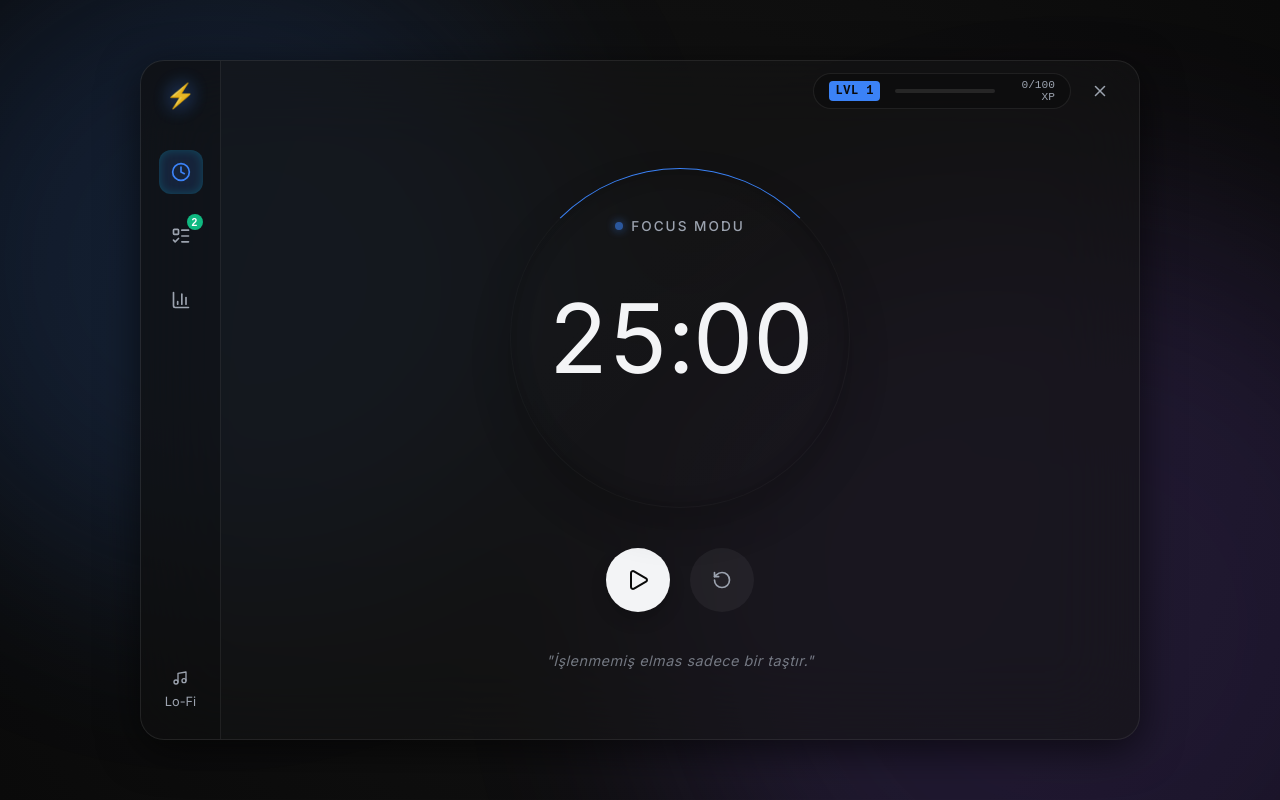
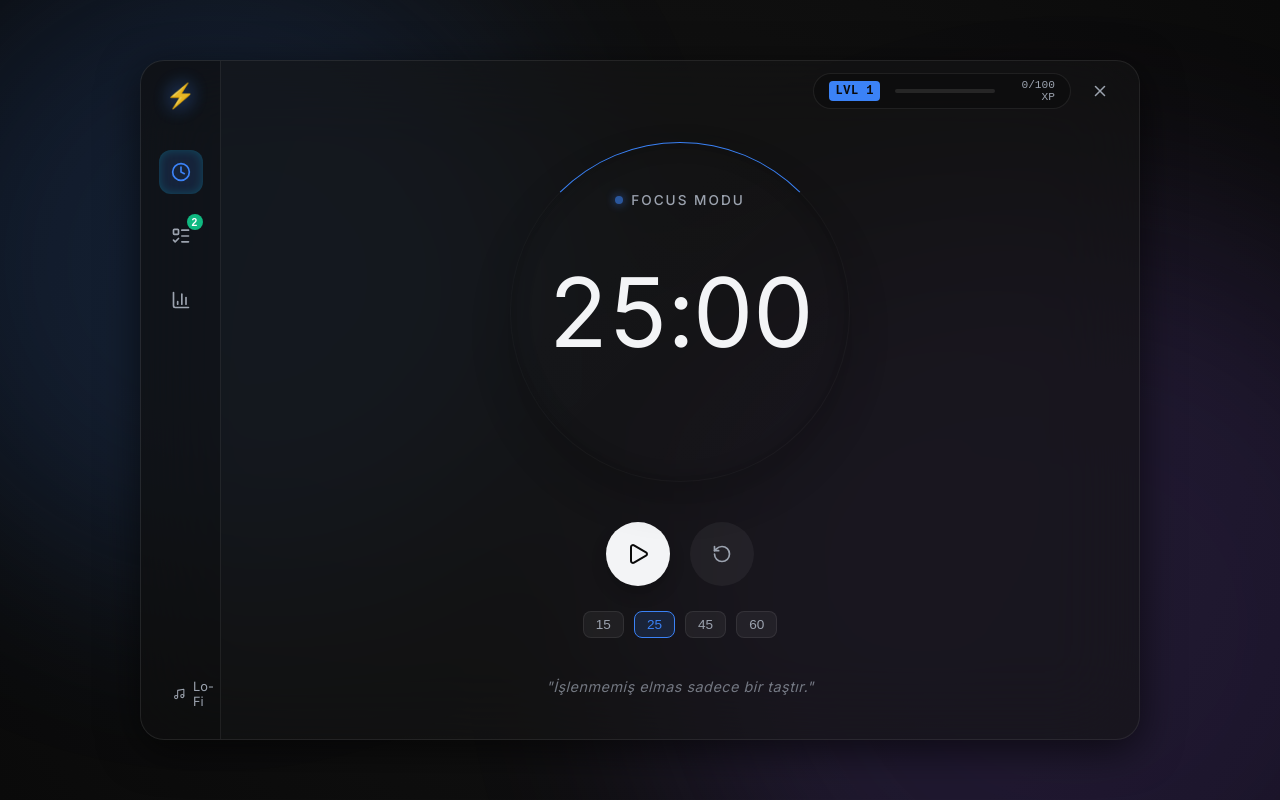
Before and after one commit to unitybtw/focus-zen, a React (Vite) app: page / in a window 1280 px wide. Built offline with nearby package versions, Linux system fonts and the light colour scheme.

Commit message:
feat: Add Desktop Notifications, Lofi Volume control, Custom Timer limits, and Zen Synth

```diff
--- a/src/App.jsx
+++ b/src/App.jsx
@@ -26,13 +26,14 @@ function App() {
   };
 
   // Timer State
-  const defaultTime = 25 * 60;
+  const [defaultTime, setDefaultTime] = useState(25 * 60);
   const breakTime = 5 * 60;
   const [timeLeft, setTimeLeft] = useState(defaultTime);
   const [isRunning, setIsRunning] = useState(false);
   const [isBreak, setIsBreak] = useState(false);
 
   const [ambientPlaying, setAmbientPlaying] = useState(false);
+  const [lofiVolume, setLofiVolume] = useState(0.4);
   const audioRef = useRef(null); // Reference for Howler instance
 
   useEffect(() => {
@@ -40,15 +41,21 @@ function App() {
     audioRef.current = new Howl({
       src: ['/lofi.mp3'],
       loop: true,
-      volume: 0.4,
+      volume: lofiVolume,
       html5: true // Force HTML5 Audio so it streams properly without filling RAM
     });
+
+    // Request notification permission on boot
+    if ("Notification" in window && Notification.permission !== "granted") {
+      Notification.requestPermission();
+    }
 
     return () => {
       if (audioRef.current) {
         audioRef.current.unload();
       }
     };
+    // eslint-disable-next-line react-hooks/exhaustive-deps
   }, []);
 
   const toggleLofi = () => {
@@ -58,6 +65,14 @@ function App() {
     } else {
       audioRef.current.pause();
       setAmbientPlaying(false);
+    }
+  };
+
+  const changeLofiVolume = (e) => {
+    const vol = parseFloat(e.target.value);
+    setLofiVolume(vol);
+    if (audioRef.current) {
+      audioRef.current.volume(vol);
     }
   };
 
@@ -79,31 +94,46 @@ function App() {
   // Refs for audio (Using browser oscillator API for futuristic beep sounds)
   const audioCtxRef = useRef(null);
 
-  // Sound Synthesizer (No external files needed)
+  // Sound Synthesizer (No external files needed) - Zen Bell
   const playAlarmSound = () => {
     if (!audioCtxRef.current) audioCtxRef.current = new (window.AudioContext || window.webkitAudioContext)();
     const ctx = audioCtxRef.current;
 
-    // Cyberpunk synth beep
+    // Zen Bowl frequencies
+    const frequencies = [432, 864, 1296];
+
+    frequencies.forEach((freq, i) => {
       const osc = ctx.createOscillator();
       const gainNode = ctx.createGain();
 
-    osc.type = 'sawtooth';
-    osc.frequency.setValueAtTime(440, ctx.currentTime);
-    osc.frequency.exponentialRampToValueAtTime(880, ctx.currentTime + 0.1);
+      osc.type = 'sine';
+      osc.frequency.setValueAtTime(freq, ctx.currentTime);
 
       gainNode.gain.setValueAtTime(0, ctx.currentTime);
-    gainNode.gain.linearRampToValueAtTime(0.5, ctx.currentTime + 0.05);
-    gainNode.gain.exponentialRampToValueAtTime(0.01, ctx.currentTime + 0.5);
+      // Fade in quickly
+      gainNode.gain.linearRampToValueAtTime(0.3 / (i + 1), ctx.currentTime + 0.1);
+      // Long fading resonance
+      gainNode.gain.exponentialRampToValueAtTime(0.001, ctx.currentTime + 3.5);
 
       osc.connect(gainNode);
       gainNode.connect(ctx.destination);
       osc.start();
-    osc.stop(ctx.currentTime + 0.5);
+      osc.stop(ctx.currentTime + 4);
+    });
   };
 
   const handleSessionEnd = () => {
     playAlarmSound();
+
+    // Trigger Native Notification
+    if ("Notification" in window && Notification.permission === "granted") {
+      new Notification("FocusZen", {
+        body: isBreak ? "Mola sona erdi, yeniden odaklanma vakti!" : "Odak süren bitti, harika çalıştın. Biraz dinlen.",
+        icon: "/icon.png",
+        silent: true // Custom synth plays instead of OS ping
+      });
+    }
+
     if (!isBreak) {
       setTotalPomodoros(prev => prev + 1);
       gainXp(50); // 50 XP for focusing
@@ -158,6 +188,14 @@ function App() {
   const resetTimer = () => {
     setIsRunning(false);
     setTimeLeft(isBreak ? breakTime : defaultTime);
+  };
+
+  const changeDefaultTime = (minutes) => {
+    if (!isRunning && !isBreak) {
+      const newTime = minutes * 60;
+      setDefaultTime(newTime);
+      setTimeLeft(newTime);
+    }
   };
 
   const formatTime = (seconds) => {
@@ -231,12 +269,24 @@ function App() {
             </button>
           </div>
 
-          <div className="ambient-toggle" onClick={toggleLofi}>
+          <div className="ambient-toggle">
+            <div style={{display: 'flex', alignItems: 'center', gap: '8px', cursor: 'pointer', marginBottom: ambientPlaying ? '10px' : '0'}} onClick={toggleLofi}>
               <div className={`visualizer ${ambientPlaying ? 'playing' : ''}`}>
                 <span></span><span></span><span></span><span></span>
               </div>
               <Music size={16} />
               <span style={{fontSize: '0.8rem'}}>Lo-Fi</span>
+            </div>
+
+            {ambientPlaying && (
+              <input
+                type="range"
+                min="0" max="1" step="0.05"
+                value={lofiVolume}
+                onChange={changeLofiVolume}
+                className="volume-slider no-drag"
+              />
+            )}
           </div>
         </nav>
 
@@ -276,6 +326,15 @@ function App() {
                     <RotateCcw size={20} />
                   </button>
                 </div>
+
+                {!isRunning && !isBreak && (
+                  <div className="time-selectors">
+                    <button className={`time-btn ${defaultTime === 15*60 ? 'active' : ''}`} onClick={() => changeDefaultTime(15)}>15</button>
+                    <button className={`time-btn ${defaultTime === 25*60 ? 'active' : ''}`} onClick={() => changeDefaultTime(25)}>25</button>
+                    <button className={`time-btn ${defaultTime === 45*60 ? 'active' : ''}`} onClick={() => changeDefaultTime(45)}>45</button>
+                    <button className={`time-btn ${defaultTime === 60*60 ? 'active' : ''}`} onClick={() => changeDefaultTime(60)}>60</button>
+                  </div>
+                )}
 
                 <div className="quote-container">
                    <p>"{currentQuote}"</p>
--- a/src/index.css
+++ b/src/index.css
@@ -196,7 +196,15 @@ body {
 .timer-text { font-size: 6rem; font-weight: 400; color: var(--text-primary); font-variant-numeric: tabular-nums; letter-spacing: -2px; }
 .is-focusing .timer-text { color: var(--accent-cyan); text-shadow: 0 0 20px rgba(59, 130, 246, 0.2); font-weight: 500; }
 
-.controls { display: flex; justify-content: center; gap: 20px; width: 100%; }
+.controls { display: flex; justify-content: center; gap: 20px; width: 100%; margin-bottom: 25px; }
+
+.time-selectors { display: flex; gap: 10px; justify-content: center; width: 100%; }
+.time-btn { background: rgba(255, 255, 255, 0.05); color: var(--text-muted); border: 1px solid var(--glass-border); padding: 5px 12px; border-radius: 8px; font-size: 0.85rem; cursor: pointer; transition: all 0.2s; }
+.time-btn:hover { background: rgba(255, 255, 255, 0.1); color: var(--text-primary); }
+.time-btn.active { background: var(--accent-cyan-dim); color: var(--accent-cyan); border-color: var(--accent-cyan); }
+
+.volume-slider { width: 100%; margin-top: 10px; cursor: pointer; accent-color: var(--accent-cyan); }
+
 
 .quote-container {
   margin-top: 40px;
```
Also changed, not shown: 1 other file (tests, documents, lock files or other folders). Lines whose indentation alone changed are shown as unchanged.
